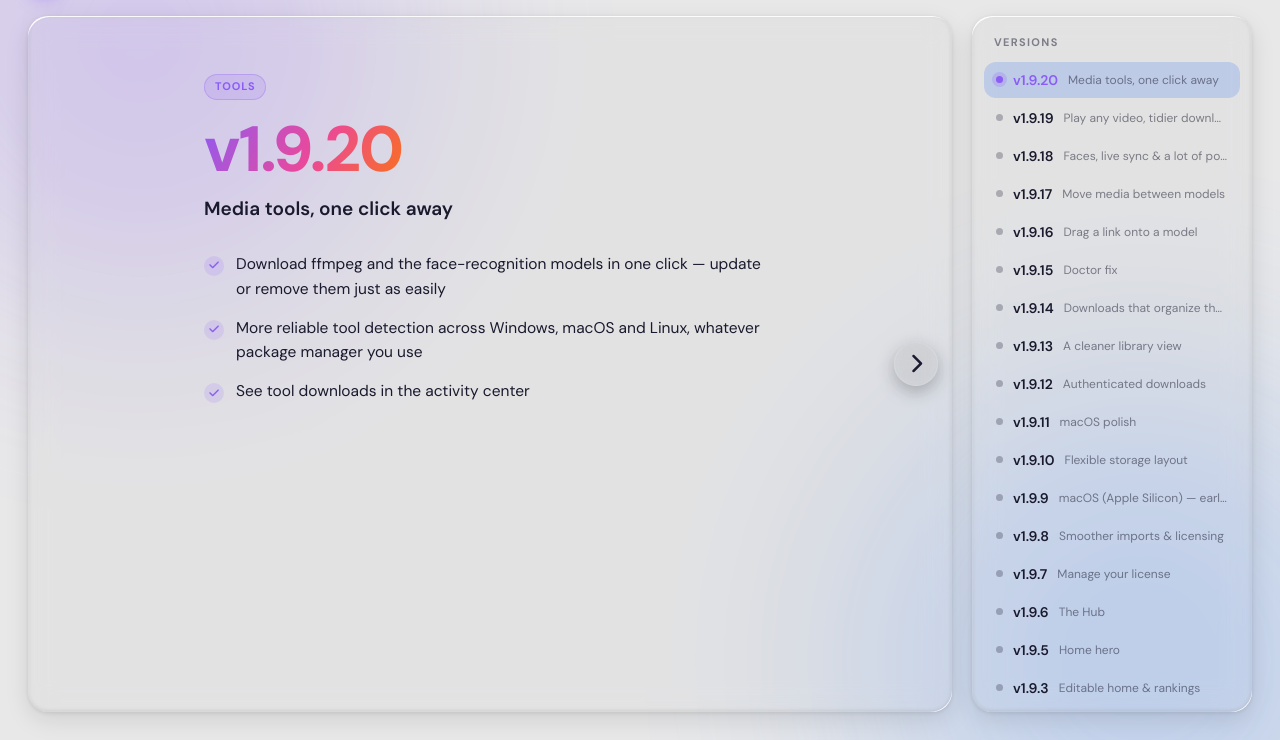
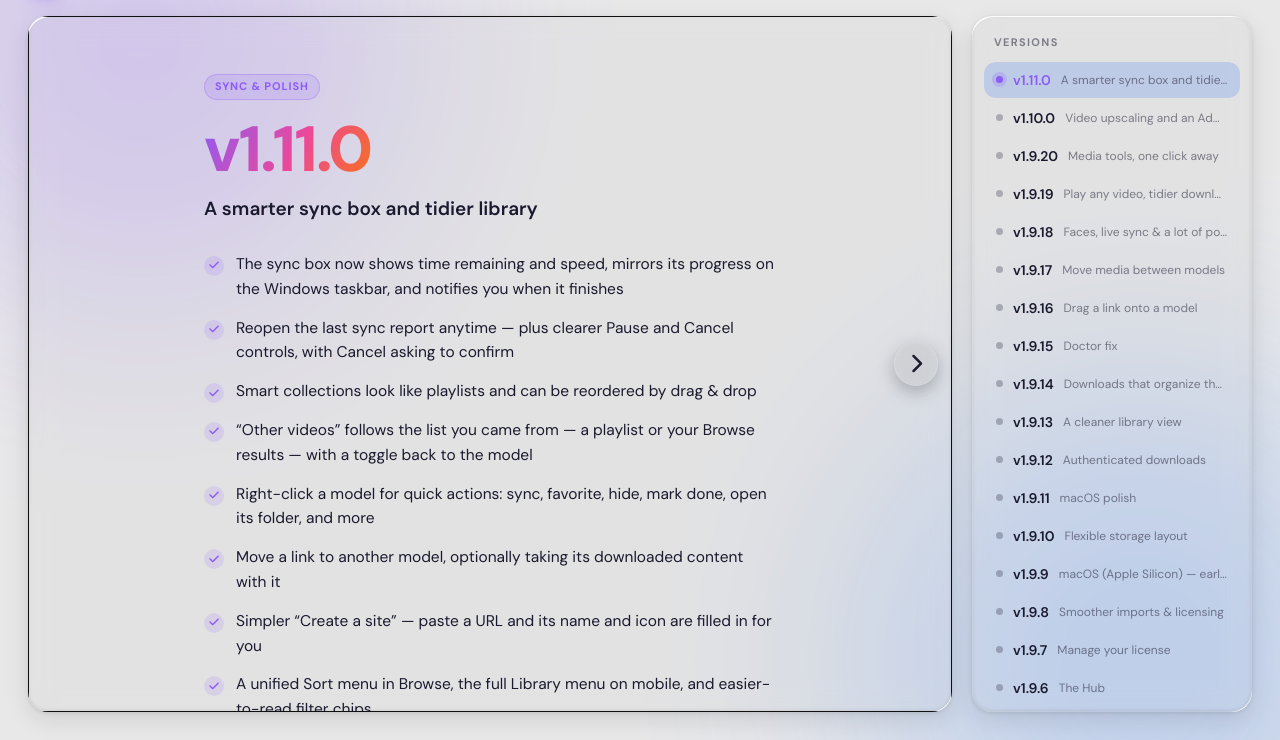
Before and after one commit to Delle-orga/Delle-Model-LP, a website: page releases/index.html in a window 1280 px wide. Shown: the part 60-800 px from the top of the page. Drawn offline with Linux system fonts and the light colour scheme.

Commit message:
changelog: v1.11 (smarter sync box) + v1.10 (video upscaling); bump ?v cache-bust

```diff
--- a/releases/changelog.js
+++ b/releases/changelog.js
@@ -2,6 +2,32 @@
    ➕ Pour ajouter une version : copie un objet EN HAUT de la liste (la plus récente
       en premier). `date` est optionnel (omis = pas affiché). `tag` = petit libellé. */
 window.CHANGELOG = [
+  {
+    version: '1.11.0',
+    tag: 'Sync & polish',
+    headline: 'A smarter sync box and tidier library',
+    changes: [
+      'The sync box now shows time remaining and speed, mirrors its progress on the Windows taskbar, and notifies you when it finishes',
+      'Reopen the last sync report anytime — plus clearer Pause and Cancel controls, with Cancel asking to confirm',
+      'Smart collections look like playlists and can be reordered by drag & drop',
+      '“Other videos” follows the list you came from — a playlist or your Browse results — with a toggle back to the model',
+      'Right-click a model for quick actions: sync, favorite, hide, mark done, open its folder, and more',
+      'Move a link to another model, optionally taking its downloaded content with it',
+      'Simpler “Create a site” — paste a URL and its name and icon are filled in for you',
+      'A unified Sort menu in Browse, the full Library menu on mobile, and easier-to-read filter chips',
+    ],
+  },
+  {
+    version: '1.10.0',
+    tag: 'Tools',
+    headline: 'Video upscaling and an Admin home',
+    changes: [
+      'New Video2x tool to upscale and smooth your videos',
+      'A dedicated Admin section to manage tools and settings',
+      'Select-all and clear toggles when choosing media in bulk',
+      'Player and sync refinements',
+    ],
+  },
   {
     version: '1.9.20',
     tag: 'Tools',
--- a/releases/index.html
+++ b/releases/index.html
@@ -76,7 +76,7 @@
     </div>
   </div>
 
-  <script src="changelog.js?v=3"></script>
+  <script src="changelog.js?v=4"></script>
   <script>
     (function () {
       var data = (window.CHANGELOG || []).slice();
```
